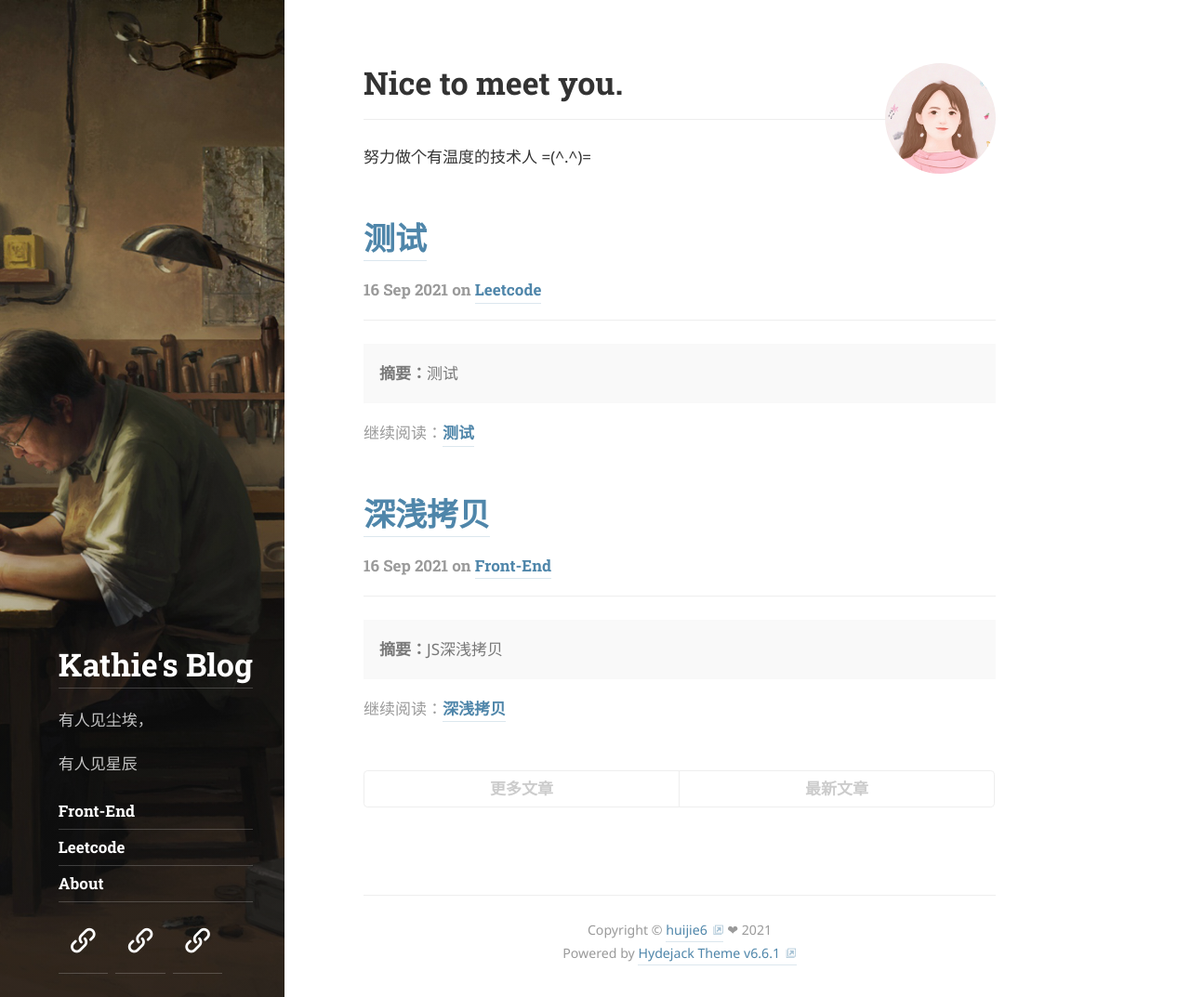
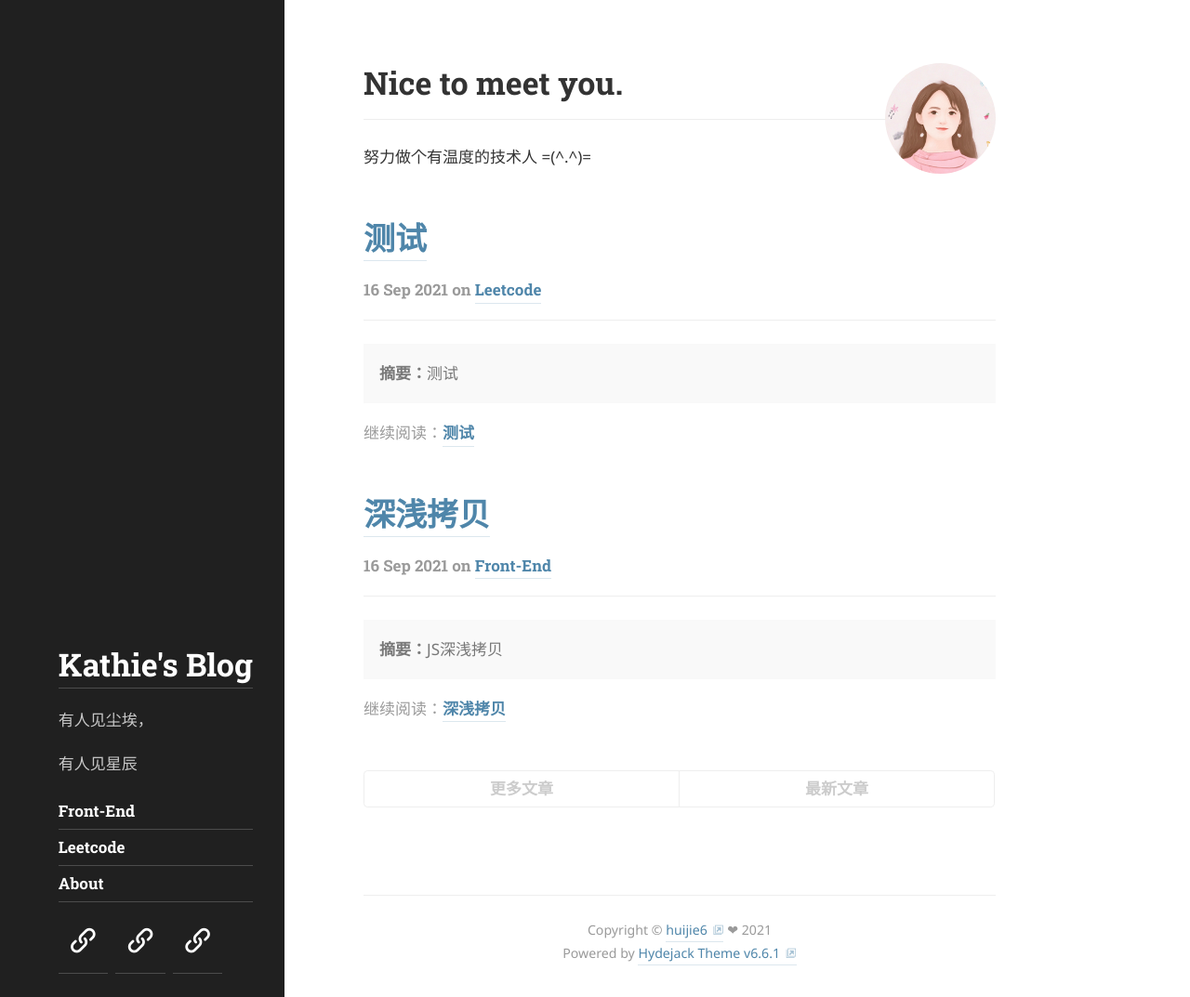
Before and after one commit to Kapok6/LeetBook, a Jekyll site: the page built from index.html, in a window 1280 px wide and 1073 px high. Shown: the whole window at 93% size. Built offline with Jekyll 4.4.1, drawn with Linux system fonts in a browser that asks for light colours; some web fonts are replaced; the list of posts is cut into pages by our own code.

Commit message:
add blog

```diff
--- a/_config.yml
+++ b/_config.yml
@@ -16,7 +16,7 @@ author:
   email:             chaser_j@163.com
 
 # Fallback image and color
-image:               /blog/assets/img/
+image:               /Leetbook/assets/img/
 color:               '#4f86aa'
 
 # The font used for headings. Expects a string that is a valid CSS font-family value.
```
